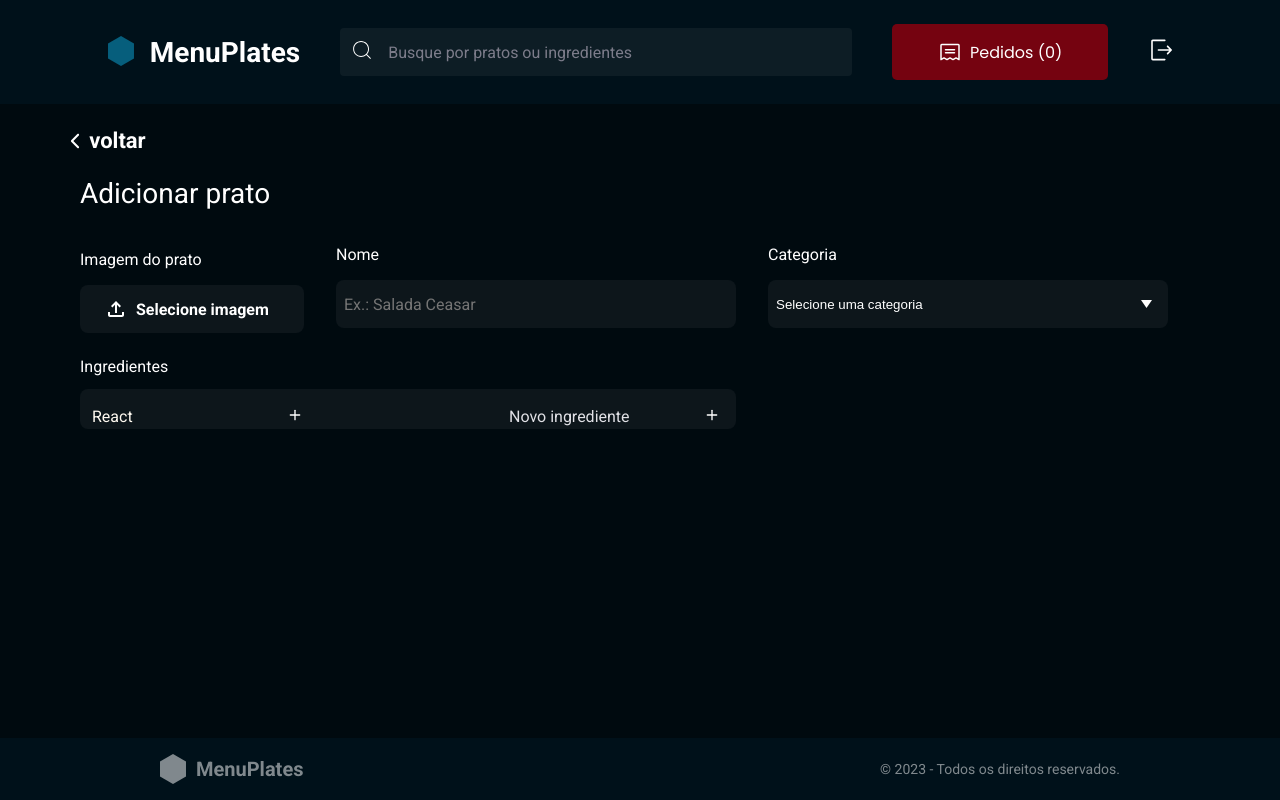
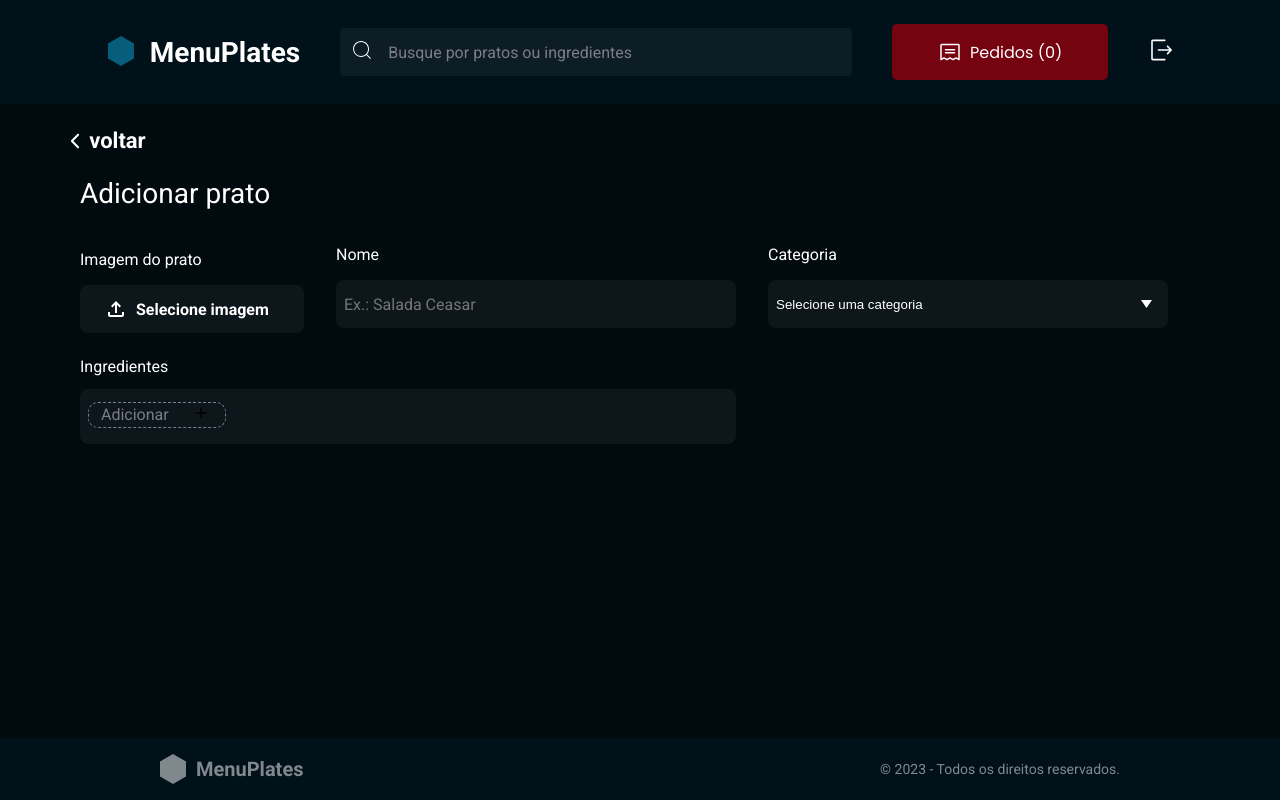
Before and after one commit to iuryescano/MenuPlates, a React (Vite) app: page / in a window 1280 px wide. Built offline with nearby package versions, Linux system fonts and the light colour scheme.

Commit message:
:recycle: refactor: Writing handleRemoveIngredient and handleAddIngredient

```diff
--- a/src/components/PlateItem/index.jsx
+++ b/src/components/PlateItem/index.jsx
@@ -1,23 +1,27 @@
-import { FiPlus, FiX } from 'react-icons/fi';
+import React from "react";
+import { FiPlus, FiX } from "react-icons/fi";
+import { Container } from "./styles";
 
-import { Container } from './styles';
+export function PlateItem({ isNew, value, onClick, onChange, ...rest }) {
+  return (
+    <Container $isNew={isNew}>
+      {/* Input do ingrediente */}
+      <input
+        type="text"
+        value={value}
+        onChange={onChange}
+        readOnly={!isNew} // Desabilita edição para tags já criadas
+        {...rest}
+      />
 
-export function PlateItem({ isNew, value, onClick, ...rest}){
-  return (
-    <Container isNew={isNew} onClick={onClick} {...rest}>
-      <input
-        type='text'
-        value={value}
-        readOnly={!isNew}
-        {...rest}/>
-
-        <button
-          type='button'
-          onClick={onClick}
-          className={isNew ? 'button-add' : 'button-delete'}
-        >
-          { isNew ? <FiPlus /> : <FiX />}
-        </button>
+      {/* Botão de ação */}
+      <button type="button" onClick={(e) => {
+          e.stopPropagation(); // Impede propagação do clique para o container
+          onClick();
+        }}
+      >
+        {isNew ? <FiPlus /> : <FiX />} {/* Ícone muda conforme `isNew` */}
+      </button>
     </Container>
   );
 }
--- a/src/components/PlateItem/styles.js
+++ b/src/components/PlateItem/styles.js
@@ -4,10 +4,11 @@ export const Container = styled.div`
   display: flex;
   align-items: center;
 
-  background-color: ${({ theme, isNew }) => isNew ? "transparent" : theme.COLORS.BACKGROUND_900};
-  color: ${({ theme }) => theme.COLORS.GRAY_300};
+  background-color: ${({ theme, $isNew }) => $isNew ? "transparent" : theme.COLORS.GRAY_600};
+  color: ${({ theme }) => theme.COLORS.WHITE};
 
-  border: ${({ theme, isNew }) => isNew ? `1px dashed ${theme.COLORS.BACKGROUND_300}`: "none"};
+  border: ${({ theme, $isNew }) =>
+    $isNew ? `1px dashed ${theme.COLORS.GRAY_500}` : "none"};
 
   margin-bottom: 8px;
   border-radius: 10px;
@@ -19,16 +20,16 @@ export const Container = styled.div`
   }
 
   .button-delete {
-    color: ${({ theme }) => theme.COLORS.RED}
+    color: ${({ theme }) => theme.COLORS.RED};
   }
 
   .button-add {
-    color: ${({ theme }) => theme.COLORS.WHITE}
+    color: ${({ theme }) => theme.COLORS.WHITE};
   }
 
   > input {
-    height: 56px;
-    width: 100%;
+    height: 1.5rem;
+    width: 6.5rem;
 
     padding: 12px;
     color: ${({ theme }) => theme.COLORS.GRAY_200};
@@ -37,7 +38,7 @@ export const Container = styled.div`
     border: none;
 
     &::placeholder {
-      color: ${({ theme }) => theme.COLORS.GRAY_300};
+      color: ${({ theme }) => theme.COLORS.GRAY_500};
     }
   }
 `;
--- a/src/pages/NewPlate/index.jsx
+++ b/src/pages/NewPlate/index.jsx
@@ -20,6 +20,9 @@ import { Footer } from "../../components/Footer";
 export function NewPlate() {
   const [image, setImage] = useState(null);
 
+  const [ingredients, setIngredients] = useState([]); // Lista de ingredientes
+  const [newIngredient, setNewIngredient] = useState(""); // Input temporário para novo ingrediente
+
   // Função para lidar com o upload da imagem
   const handleImageUpload = (event) => {
     const file = event.target.files[0];
@@ -27,6 +30,18 @@ export function NewPlate() {
       setImage(URL.createObjectURL(file)); // Cria uma URL temporária para a imagem
     }
   };
+
+  // Adicionar novo ingrediente
+  function handleAddIngredient() {
+    if (newIngredient.trim() === "") return; // Evita valores vazios
+    setIngredients((prevState) => [...prevState, newIngredient]); // Adiciona ingrediente
+    setNewIngredient(""); // Reseta o campo input
+  }
+
+  // Remover ingrediente da lista pelo índice
+  function handleRemoveIngredient(index) {
+    setIngredients((prevState) => prevState.filter((_, i) => i !== index));
+  }
 
   return (
     <Container>
@@ -66,11 +81,29 @@ export function NewPlate() {
               </select>
             </CategoryWrapper>
           </Flex>
+
+          {/* Tags para ingredientes */}
           <Tags>
             <p>Ingredientes</p>
             <div className="tags">
-              <PlateItem value={"React"} isNew/>
-              <PlateItem isNew placeholder="Novo ingrediente"/>
+              {/* Renderiza a lista de ingredientes */}
+              {ingredients.map((ingredient, index) => (
+                <PlateItem
+                  key={index}
+                  value={ingredient}
+                  onClick={() => handleRemoveIngredient(index)}
+                />
+              ))}
+
+              {/* Campo para adicionar novos ingredientes */}
+              <PlateItem
+                isNew
+                placeholder="Adicionar"
+                value={newIngredient}
+                onChange={(e) => setNewIngredient(e.target.value)}
+                onClick={handleAddIngredient}
+              />
+
             </div>
           </Tags>
         </Content>
--- a/src/pages/NewPlate/styles.js
+++ b/src/pages/NewPlate/styles.js
@@ -19,7 +19,7 @@ export const Container = styled.div`
 
   .tags {
     display: flex;
-    justify-content: space-between;
+    gap: 0.5rem;
     flex-wrap: wrap;
   }
 `;
@@ -154,12 +154,12 @@ export const Tags = styled.div`
   display: flex;
   flex-direction: column;
   padding: 1.5rem 0rem 0rem 1.5rem;
+  width: 42.5rem;
   gap: 0.8rem;
 
   > div {
-    height: 2.5rem;
-    width: 41rem;
     border-radius: 0.5rem;
     background-color: ${({ theme }) => theme.COLORS.BLACK_800};
+    padding: 0.8rem 0.5rem 0.5rem;
   }
 `;
```
